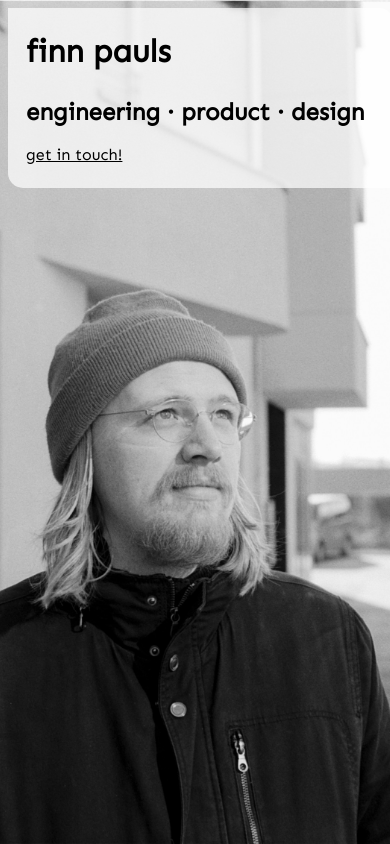
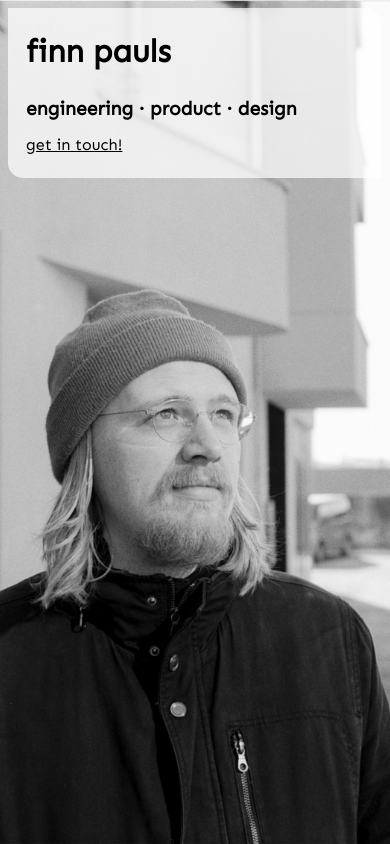
Before and after one commit to finnp/finnp.github.io, a plain HTML site: page index.html in a window 390 px wide. Drawn offline with Linux system fonts and the light colour scheme.

Commit message:
fix on phones

```diff
--- a/index.html
+++ b/index.html
@@ -7,6 +7,7 @@
 			background: url('finn.jpg') no-repeat center center fixed;
 			background-size: cover;
 			font-family: 'Sen', sans-serif;
+			overflow: hidden;
 		}
 
 		a {
@@ -24,6 +25,16 @@
 			padding: 24px 18px;
 			border-radius: 0px 15px 0px 15px;
 		}
+
+		@media (max-width: 400px) {
+			header {
+				width: 90%;
+			}
+
+			h2 {
+				font-size: 1.2em;
+			}
+		}
 	</style>
 	<link href="https://fonts.googleapis.com/css?family=Sen&display=swap" rel="stylesheet">
 	<meta name="viewport" content="width=device-width, initial-scale=1">
```
